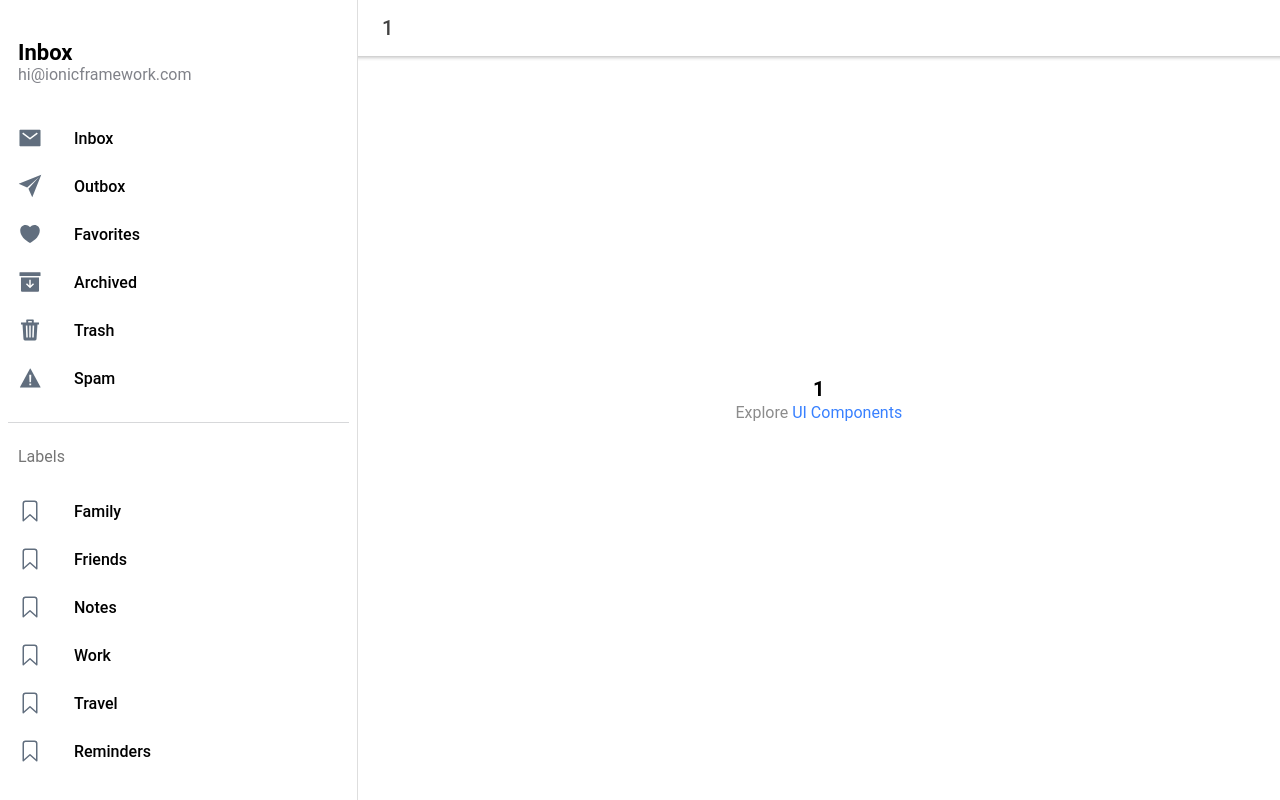
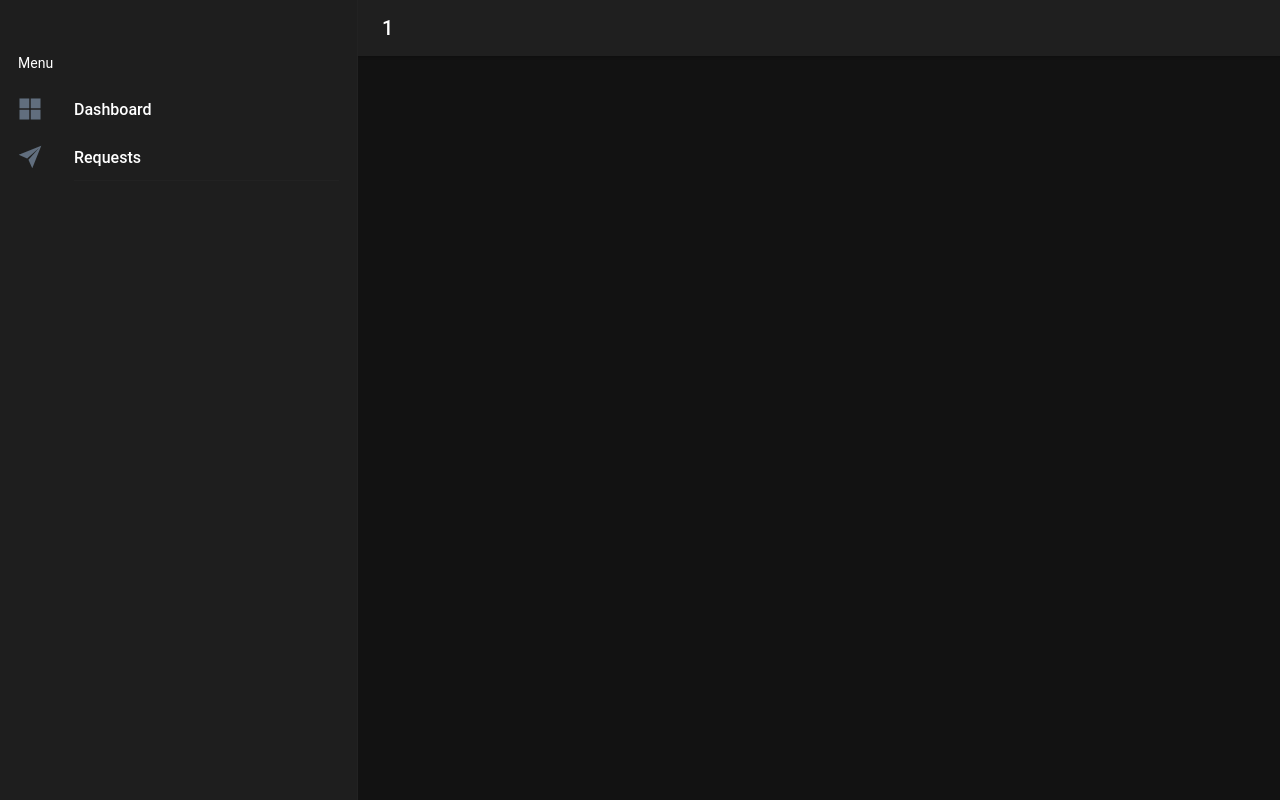
Before and after one commit to hammad20120/IBA_Ionic_frontend, a React (Create React App) app: page /page/1 in a window 1280 px wide. Built offline with nearby package versions, Linux system fonts and the light colour scheme.

Commit message:
Initialized ionic and created side menu

```diff
--- a/src/components/ExploreContainer.css
+++ /dev/null
@@ -1,24 +0,0 @@
-.container {
-  text-align: center;
-  position: absolute;
-  left: 0;
-  right: 0;
-  top: 50%;
-  transform: translateY(-50%);
-}
-
-.container strong {
-  font-size: 20px;
-  line-height: 26px;
-}
-
-.container p {
-  font-size: 16px;
-  line-height: 22px;
-  color: #8c8c8c;
-  margin: 0;
-}
-
-.container a {
-  text-decoration: none;
-}
--- a/src/components/ExploreContainer.tsx
+++ /dev/null
@@ -1,17 +0,0 @@
-import React from 'react';
-import './ExploreContainer.css';
-
-interface ContainerProps {
-  name: string;
-}
-
-const ExploreContainer: React.FC<ContainerProps> = ({ name }) => {
-  return (
-    <div className="container">
-      <strong>{name}</strong>
-      <p>Explore <a target="_blank" rel="noopener noreferrer" href="https://ionicframework.com/docs/components">UI Components</a></p>
-    </div>
-  );
-};
-
-export default ExploreContainer;
--- a/src/components/Menu.tsx
+++ b/src/components/Menu.tsx
@@ -7,91 +7,155 @@ import {
   IonListHeader,
   IonMenu,
   IonMenuToggle,
-  IonNote,
-} from '@ionic/react';
+} from "@ionic/react";
 
-import React from 'react';
-import { useLocation } from 'react-router-dom';
-import { archiveOutline, archiveSharp, bookmarkOutline, heartOutline, heartSharp, mailOutline, mailSharp, paperPlaneOutline, paperPlaneSharp, trashOutline, trashSharp, warningOutline, warningSharp } from 'ionicons/icons';
-import './Menu.css';
+import React, { useState } from "react";
+import { useLocation } from "react-router-dom";
+import {
+  gridOutline,
+  gridSharp,
+  paperPlaneOutline,
+  paperPlaneSharp,
+  refreshOutline,
+  refreshSharp,
+  checkmarkOutline,
+  checkmarkSharp,
+  checkmarkDoneOutline,
+  checkmarkDoneSharp,
+  carOutline,
+  carSharp,
+} from "ionicons/icons";
+import "./Menu.css";
 
 interface AppPage {
   url: string;
   iosIcon: string;
   mdIcon: string;
   title: string;
+  type: "submenu" | "link";
+  subPages: { title: string; url: string; iosIcon: string; mdIcon: string }[];
 }
 
 const appPages: AppPage[] = [
   {
-    title: 'Inbox',
-    url: '/page/Inbox',
-    iosIcon: mailOutline,
-    mdIcon: mailSharp
+    title: "Dashboard",
+    url: "/page/Dashboard",
+    iosIcon: gridOutline,
+    mdIcon: gridSharp,
+    type: "link",
+    subPages: [],
   },
   {
-    title: 'Outbox',
-    url: '/page/Outbox',
+    title: "Requests",
+    url: "",
     iosIcon: paperPlaneOutline,
-    mdIcon: paperPlaneSharp
+    mdIcon: paperPlaneSharp,
+    type: "submenu",
+    subPages: [
+      {
+        title: "Pending",
+        url: "/page/Pending",
+        iosIcon: refreshOutline,
+        mdIcon: refreshSharp,
       },
       {
-    title: 'Favorites',
-    url: '/page/Favorites',
-    iosIcon: heartOutline,
-    mdIcon: heartSharp
+        title: "Approved",
+        url: "/page/Approved",
+        iosIcon: checkmarkOutline,
+        mdIcon: checkmarkSharp,
       },
       {
-    title: 'Archived',
-    url: '/page/Archived',
-    iosIcon: archiveOutline,
-    mdIcon: archiveSharp
+        title: "Dispatched",
+        url: "/page/Dispatched",
+        iosIcon: carOutline,
+        mdIcon: carSharp,
       },
       {
-    title: 'Trash',
-    url: '/page/Trash',
-    iosIcon: trashOutline,
-    mdIcon: trashSharp
+        title: "Completed",
+        url: "/page/Completed",
+        iosIcon: checkmarkDoneOutline,
+        mdIcon: checkmarkDoneSharp,
       },
-  {
-    title: 'Spam',
-    url: '/page/Spam',
-    iosIcon: warningOutline,
-    mdIcon: warningSharp
-  }
+    ],
+  },
 ];
-
-const labels = ['Family', 'Friends', 'Notes', 'Work', 'Travel', 'Reminders'];
 
 const Menu: React.FC = () => {
   const location = useLocation();
 
+  const [RequestMenuOpen, setRequestMenuOpen] = useState<Boolean>(false);
+
   return (
     <IonMenu contentId="main" type="overlay">
       <IonContent>
-        <IonList id="inbox-list">
-          <IonListHeader>Inbox</IonListHeader>
-          <IonNote>hi@ionicframework.com</IonNote>
+        <IonList id="menu-list">
+          <IonListHeader>Menu</IonListHeader>
           {appPages.map((appPage, index) => {
             return (
+              <React.Fragment key={index}>
+                {appPage.type === "link" ? (
+                  <IonMenuToggle autoHide={false}>
+                    <IonItem
+                      className={
+                        location.pathname === appPage.url ? "selected" : ""
+                      }
+                      routerLink={appPage.url}
+                      routerDirection="none"
+                      lines="none"
+                      detail={false}
+                    >
+                      <IonIcon
+                        slot="start"
+                        ios={appPage.iosIcon}
+                        md={appPage.mdIcon}
+                      />
+                      <IonLabel>{appPage.title}</IonLabel>
+                    </IonItem>
+                  </IonMenuToggle>
+                ) : (
+                  <>
+                    <IonItem
+                      key={index}
+                      button
+                      onClick={() => setRequestMenuOpen(!RequestMenuOpen)}
+                    >
+                      <IonIcon
+                        slot="start"
+                        ios={appPage.iosIcon}
+                        md={appPage.mdIcon}
+                      />
+                      <IonLabel>{appPage.title}</IonLabel>
+                    </IonItem>
+                    {RequestMenuOpen &&
+                      appPage.subPages.map((subPage, index) => {
+                        return (
                           <IonMenuToggle key={index} autoHide={false}>
-                <IonItem className={location.pathname === appPage.url ? 'selected' : ''} routerLink={appPage.url} routerDirection="none" lines="none" detail={false}>
-                  <IonIcon slot="start" ios={appPage.iosIcon} md={appPage.mdIcon} />
-                  <IonLabel>{appPage.title}</IonLabel>
+                            <IonItem
+                              className={
+                                location.pathname === subPage.url
+                                  ? "selected"
+                                  : ""
+                              }
+                              routerLink={subPage.url}
+                              routerDirection="none"
+                              lines="none"
+                              detail={false}
+                            >
+                              <IonIcon
+                                slot="start"
+                                ios={subPage.iosIcon}
+                                md={subPage.mdIcon}
+                              />
+                              <IonLabel>{subPage.title}</IonLabel>
                             </IonItem>
                           </IonMenuToggle>
                         );
                       })}
-        </IonList>
-
-        <IonList id="labels-list">
-          <IonListHeader>Labels</IonListHeader>
-          {labels.map((label, index) => (
-            <IonItem lines="none" key={index}>
-              <IonIcon slot="start" icon={bookmarkOutline} />
-              <IonLabel>{label}</IonLabel>
-            </IonItem>
-          ))}
+                  </>
+                )}
+              </React.Fragment>
+            );
+          })}
         </IonList>
       </IonContent>
     </IonMenu>
--- a/src/pages/Page.tsx
+++ b/src/pages/Page.tsx
@@ -1,12 +1,18 @@
-import { IonButtons, IonContent, IonHeader, IonMenuButton, IonPage, IonTitle, IonToolbar } from '@ionic/react';
-import React from 'react';
-import { useParams } from 'react-router';
-import ExploreContainer from '../components/ExploreContainer';
-import './Page.css';
+import {
+  IonButtons,
+  IonContent,
+  IonHeader,
+  IonMenuButton,
+  IonPage,
+  IonTitle,
+  IonToolbar,
+} from "@ionic/react";
+import React from "react";
+import { useParams } from "react-router";
+import "./Page.css";
 
 const Page: React.FC = () => {
-
-  const { name } = useParams<{ name: string; }>();
+  const { name } = useParams<{ name: string }>();
 
   return (
     <IonPage>
@@ -25,7 +31,6 @@ const Page: React.FC = () => {
             <IonTitle size="large">{name}</IonTitle>
           </IonToolbar>
         </IonHeader>
-        <ExploreContainer name={name} />
       </IonContent>
     </IonPage>
   );
```
Also changed, not shown: src/theme/variables.css (+23 -24 lines). Lines whose indentation alone changed are shown as unchanged.
